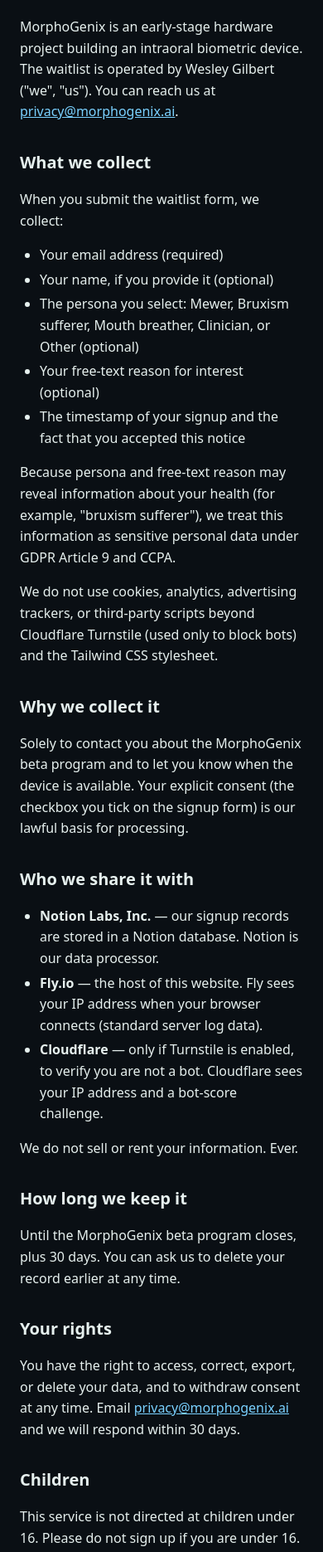
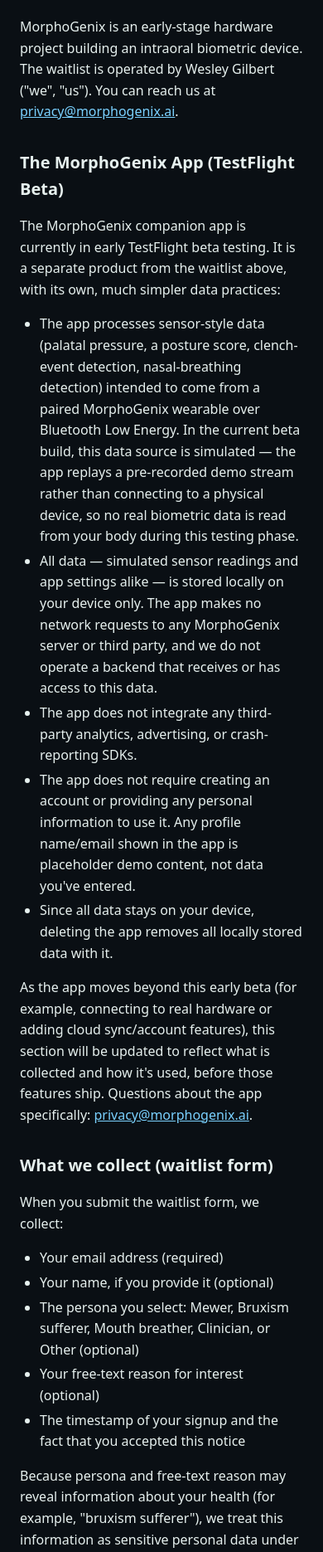
Before and after one commit to Wesley-Jakob-Gilbert/MorphoGenix-Landing-Page, a Python web app: template app/templates/privacy.html in a window 390 px wide. Shown: the part 252-2123 px from the top of the page at 83% size. Run offline with Jinja, Linux system fonts and the light colour scheme; the template is opened without the code that fills it, so the values that code supplies are empty.

Commit message:
Add MorphoGenix App (TestFlight Beta) section to privacy page
The privacy notice previously only covered the waitlist signup form.
Add a dedicated section describing the mobile app's data practices
(local-only processing, no network calls, no third-party SDKs, no
accounts) so /privacy is accurate for Apple's TestFlight Beta App
Review, which requires a privacy policy URL.

```diff
--- a/app/templates/privacy.html
+++ b/app/templates/privacy.html
@@ -24,8 +24,54 @@
       </p>
     </section>
 
+    <section id="app" class="mt-8 space-y-4">
+      <h2 class="text-xl font-semibold">The MorphoGenix App (TestFlight Beta)</h2>
+      <p>
+        The MorphoGenix companion app is currently in early TestFlight beta
+        testing. It is a separate product from the waitlist above, with its
+        own, much simpler data practices:
+      </p>
+      <ul class="list-disc pl-6 space-y-1">
+        <li>
+          The app processes sensor-style data (palatal pressure, a posture
+          score, clench-event detection, nasal-breathing detection) intended
+          to come from a paired MorphoGenix wearable over Bluetooth Low
+          Energy. In the current beta build, this data source is simulated —
+          the app replays a pre-recorded demo stream rather than connecting
+          to a physical device, so no real biometric data is read from your
+          body during this testing phase.
+        </li>
+        <li>
+          All data — simulated sensor readings and app settings alike — is
+          stored locally on your device only. The app makes no network
+          requests to any MorphoGenix server or third party, and we do not
+          operate a backend that receives or has access to this data.
+        </li>
+        <li>
+          The app does not integrate any third-party analytics, advertising,
+          or crash-reporting SDKs.
+        </li>
+        <li>
+          The app does not require creating an account or providing any
+          personal information to use it. Any profile name/email shown in
+          the app is placeholder demo content, not data you've entered.
+        </li>
+        <li>
+          Since all data stays on your device, deleting the app removes all
+          locally stored data with it.
+        </li>
+      </ul>
+      <p>
+        As the app moves beyond this early beta (for example, connecting to
+        real hardware or adding cloud sync/account features), this section
+        will be updated to reflect what is collected and how it's used,
+        before those features ship. Questions about the app specifically:
+        <a class="underline" href="mailto:privacy@morphogenix.ai">privacy@morphogenix.ai</a>.
+      </p>
+    </section>
+
     <section class="mt-8 space-y-4">
-      <h2 class="text-xl font-semibold">What we collect</h2>
+      <h2 class="text-xl font-semibold">What we collect (waitlist form)</h2>
       <p>When you submit the waitlist form, we collect:</p>
       <ul class="list-disc pl-6 space-y-1">
         <li>Your email address (required)</li>
```
